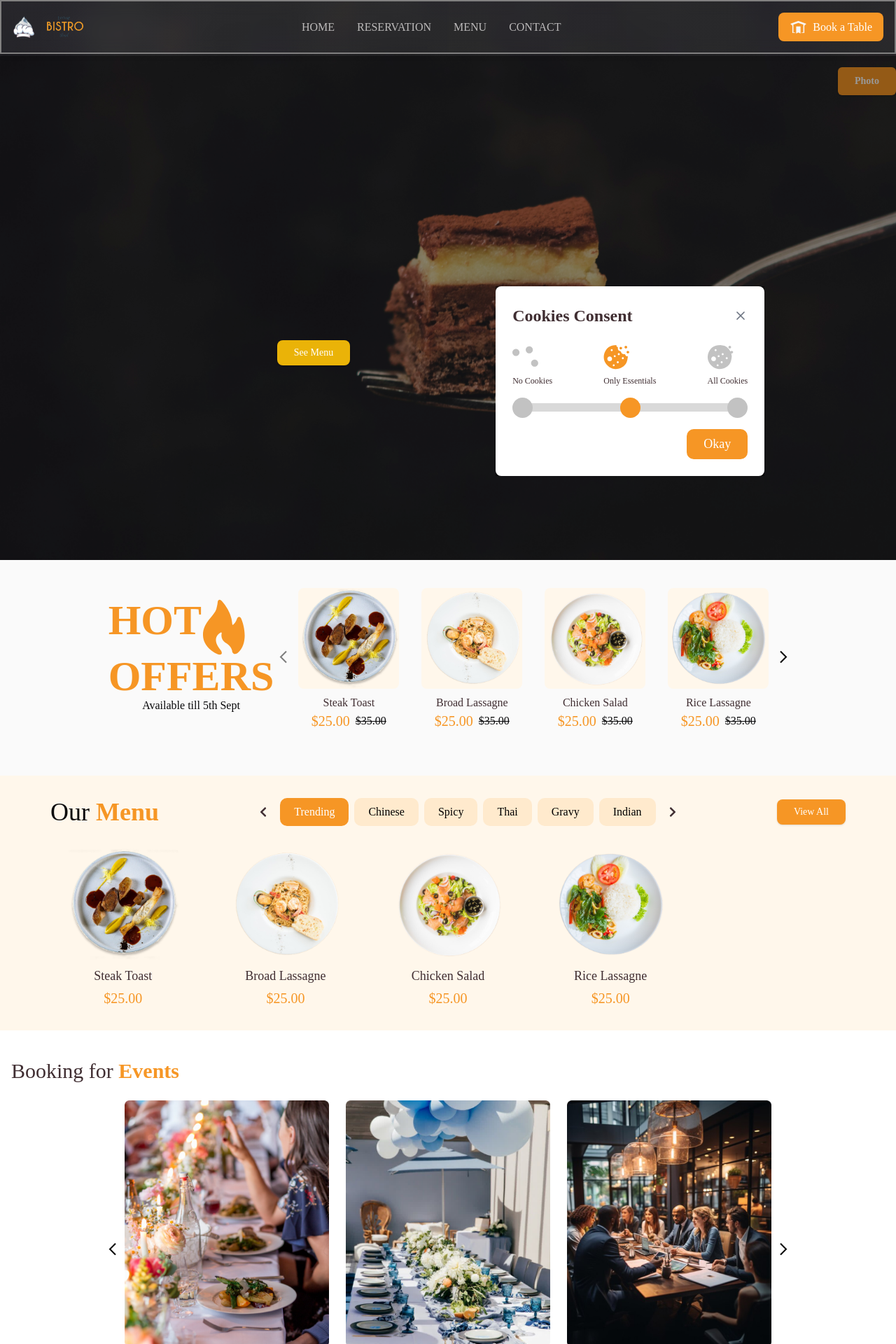
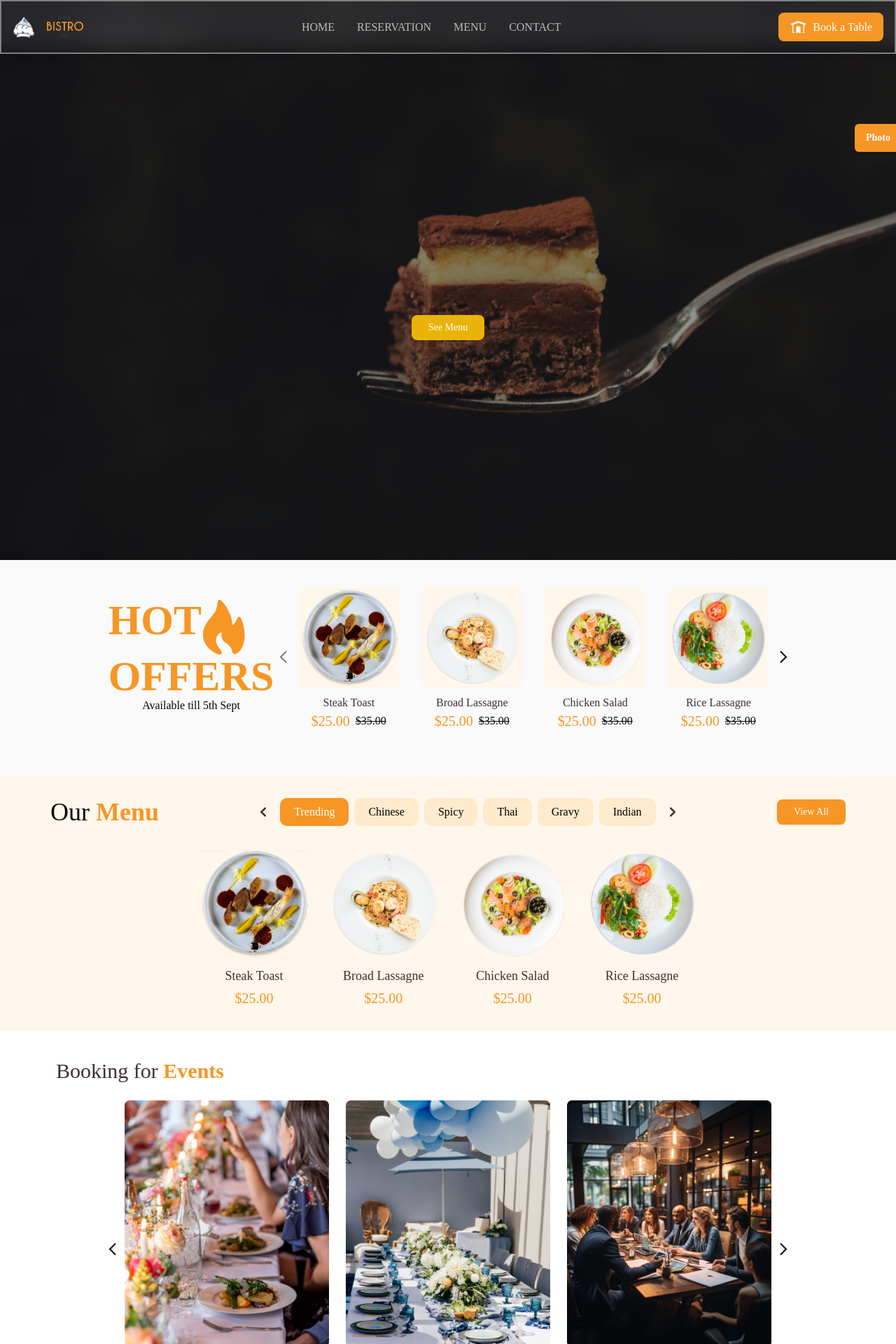
Before and after one commit to shyam888-git/Bon_Appetit, a React (Vite) app: page / in a window 1280 px wide. Shown: the top 1920 px of the page at 70% size. Built offline with nearby package versions, Linux system fonts and the light colour scheme; grey boxes are pictures that could not be loaded; a web font is replaced by a local one.

Commit message:
responsive design

```diff
--- a/src/components/Galleries/Galleries.tsx
+++ b/src/components/Galleries/Galleries.tsx
@@ -71,8 +71,9 @@ const Gallery = () => {
 
   return (
     <div className="grid justify-center p-4">
-      <h2 className="text-3xl  text-[#402E32] mb-6 mt-6">
-        Booking for <strong className="text-[#F69625] ">Events</strong>
+      <h2 className="text-3xl px-16  text-[#402E32] mb-6 mt-6">
+        Booking for{" "}
+        <strong className="text-[#F69625] ">Events</strong>
       </h2>
 
       <div
--- a/src/components/Header/Header.tsx
+++ b/src/components/Header/Header.tsx
@@ -37,28 +37,24 @@ const Header = ({ currentSlide, titles }) => {
 
   return (
     <section className="relative ">
-      {!isMobile && (
-        <div className="flex justify-end items-center max-w-[1500px] mt-4">
-          <Button
-            type="button"
-            className="bg-[#F69625] text-[#FFF]
-
-            cusror-pointer
-            font-bold flex justify-center items-center gap-2 px-6 py-5 mt-4 hover:bg-[#F69625]"
-            onClick={() => {
-              setShowVideo((prev) => !prev); // Toggle the state
-            }}
-          >
-            {showVideo ? "Video" : "Photo"}
-          </Button>
-        </div>
-      )}
       <div className="absolute inset-0 bg-black opacity-40"></div>
       <div className="relative z-10 flex flex-col items-center justify-center h-screen text-white">
         {isMobile ? (
           <MenuCard />
         ) : (
           <>
+            <div className="flex justify-end items-center w-[1200px] relative top-[-265px] left-12 mt-4">
+              <Button
+                type="button"
+                className="bg-[#F69625] text-[#FFF]
+                  cursor-pointer font-bold py-5 mt-4 hover:bg-[#F69625]"
+                onClick={() => {
+                  setShowVideo((prev) => !prev); // Toggle the state
+                }}
+              >
+                {showVideo ? "Video" : "Photo"}
+              </Button>
+            </div>
             <div className="flex  justify-center  items-center  ">
               <Button
                 type="submit"
@@ -69,7 +65,7 @@ const Header = ({ currentSlide, titles }) => {
               >
                 See Menu
               </Button>
-              {showCookieConsent && <CookieConsent />}
+              {/* {showCookieConsent && <CookieConsent />} */}
             </div>
           </>
         )}
--- a/src/components/Menu/Menu.tsx
+++ b/src/components/Menu/Menu.tsx
@@ -121,14 +121,17 @@ const Menu = () => {
         </div>
 
         {visibleOffers?.length < 1 ? (
-          <div className="text-center text-sm mt-2 py-2 text-black">
+          <div className=" text-sm mt-2 py-2  text-[#402E32] text-center mb-1">
             {" "}
             Data Not Available{" "}
           </div>
         ) : (
-          <div className="our_menu">
+          <div className="our_menu justify-center flex">
             {visibleOffers.map((offer, index) => (
-              <div key={index} className="flex flex-col items-center">
+              <div
+                key={index}
+                className="flex flex-col justify-center items-center"
+              >
                 <img
                   src={offer.image}
                   alt={offer.name}
--- a/src/components/Menu/MenuSection.tsx
+++ b/src/components/Menu/MenuSection.tsx
@@ -4,7 +4,7 @@ const MenuSection = () => {
   return (
     <div className="bg-[#FFF7EB] w-full py-16 ">
       {/* Wrapping all the borders and text in a column */}
-      <div className="w-full flex items-center justify-center gap-4 px-2 py-8">
+      <div className="w-full flex items-center justify-center gap-4 px-2 py-4">
         <div className="flex-grow h-[2px] bg-[#402E32] relative">
           <div className="absolute top-[3px] left-0 right-0 h-[2px] bg-[rgb(64,46,50)]" />
         </div>
--- a/src/components/Reservation/ReservationMain.tsx
+++ b/src/components/Reservation/ReservationMain.tsx
@@ -2,10 +2,10 @@ import ReservationForm from "./ReservationForm";
 
 const ReservationMain = () => {
   return (
-    <div className="bg-[#FFF] w-full py-16  ">
+    <div className="bg-[#FFF] w-full py-16 ">
       {/* Wrapping all the borders and text in a column */}
       <div className="bg-[#FFF7EB]  ">
-        <div className="w-full flex items-center justify-center gap-4 px-2 py-8">
+        <div className="w-full flex items-center justify-center gap-4 px-2 py-4">
           <div className="flex-grow h-[2px] bg-[#402E32] relative">
             <div className="absolute top-[3px] left-0 right-0 h-[2px] bg-[rgb(64,46,50)]" />
           </div>
@@ -16,9 +16,7 @@ const ReservationMain = () => {
             <div className="absolute top-[3px] left-0 right-0 h-[2px] bg-[#402E32]" />
           </div>
         </div>
-
-        {/* Reservation form */}
-        <div className="mb-24">
+        <div className="py-2">
           <ReservationForm />
         </div>
       </div>
--- a/src/components/ui/carousel.tsx
+++ b/src/components/ui/carousel.tsx
@@ -37,6 +37,7 @@ const Carousel = ({ images, interval = 5000 }) => {
           </div>
         ))}
       </div>
+
     </div>
   );
 };
```
